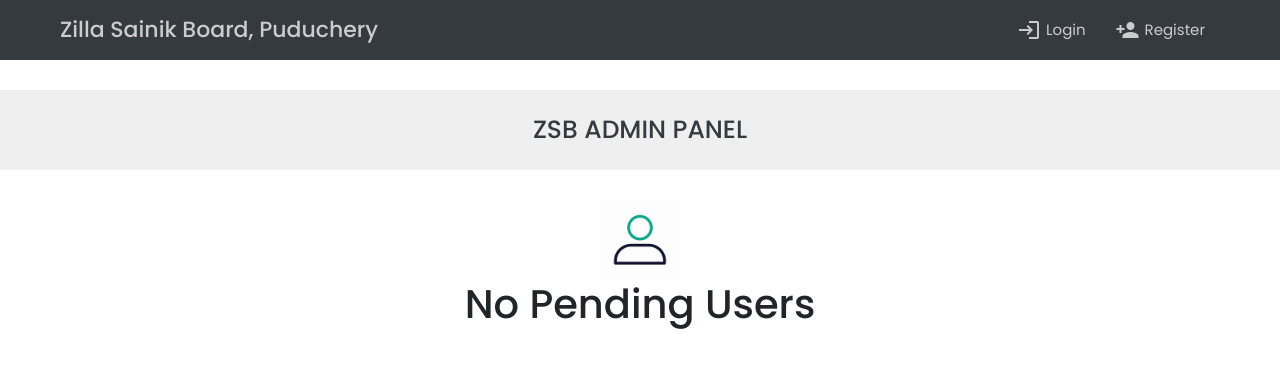
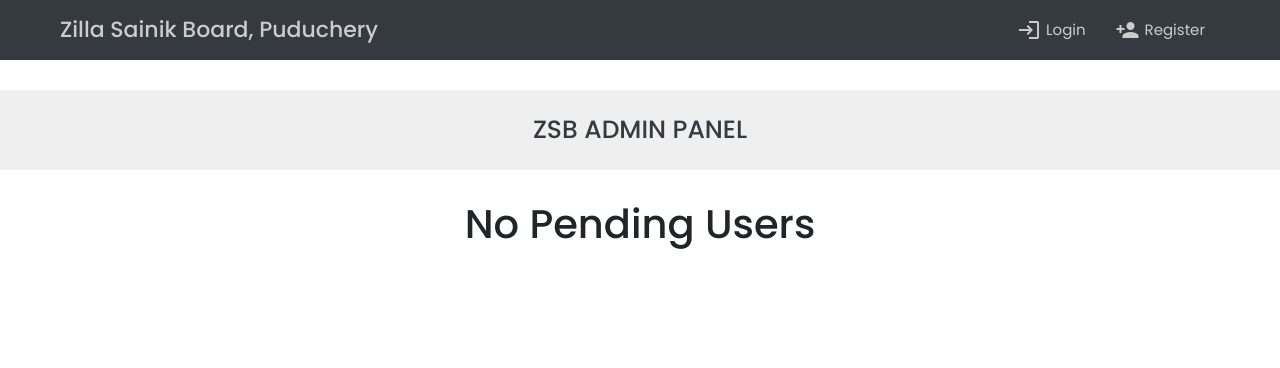
Before and after one commit to the-sniper/sainikNew, a React (Create React App) app in the folder sainikFrontend/: page /zsbDashboard in a window 1280 px wide. Shown: the top 368 px of the page. Built offline with nearby package versions, Linux system fonts and the light colour scheme; the HTML template or start-up script is replaced by a standard one.

Commit message:
added skeleton loading

```diff
--- a/sainikFrontend/src/views/Admin/VerifyUser.js
+++ b/sainikFrontend/src/views/Admin/VerifyUser.js
@@ -32,7 +32,6 @@ class VerifyUser extends Component {
     }
     if (userList.userList.length < 1) {
       return <div className="noPending">
-        <img src="./images/noPending.gif"/>
          <h1>No Pending Users</h1></div>;
     }
     return (
```
